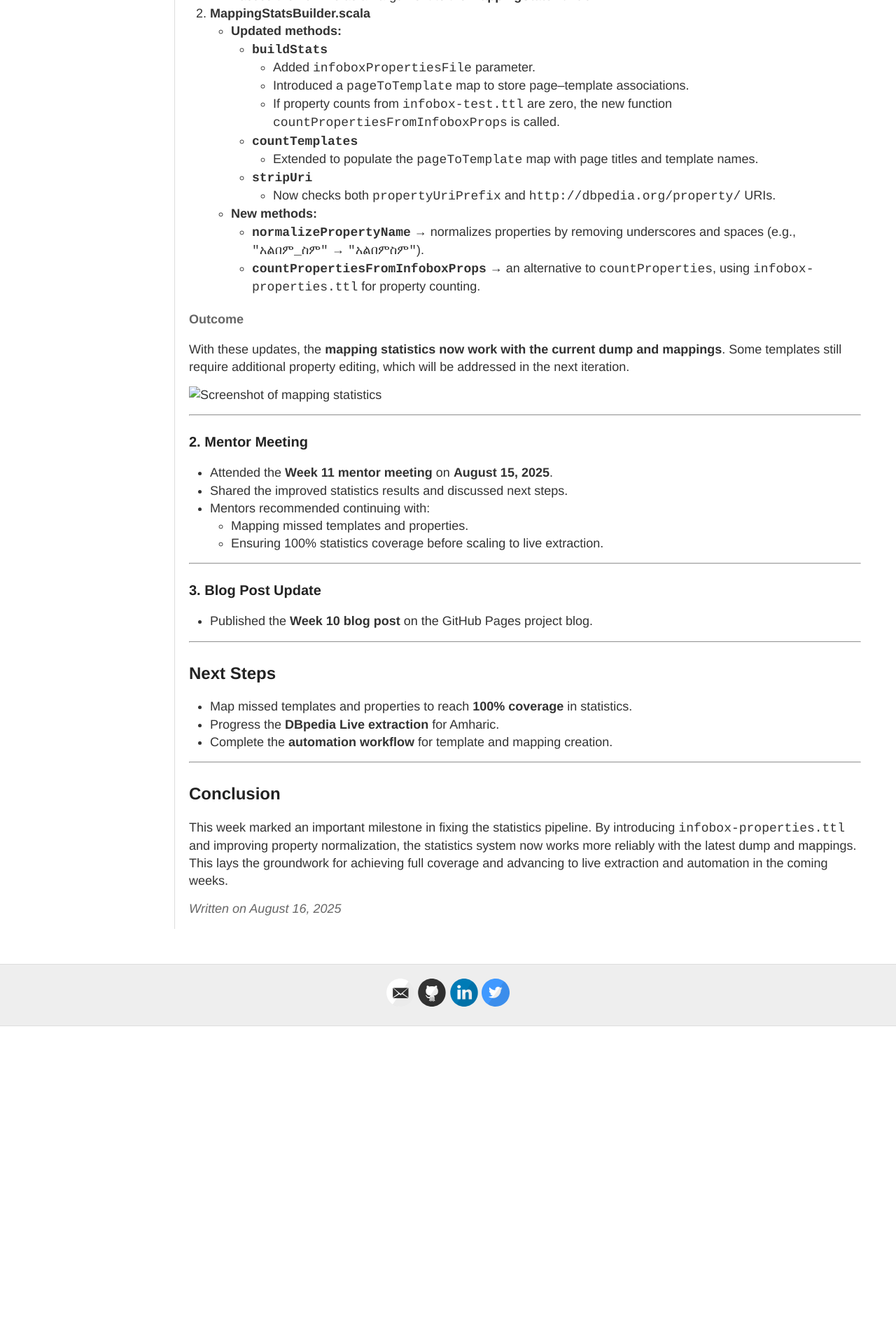
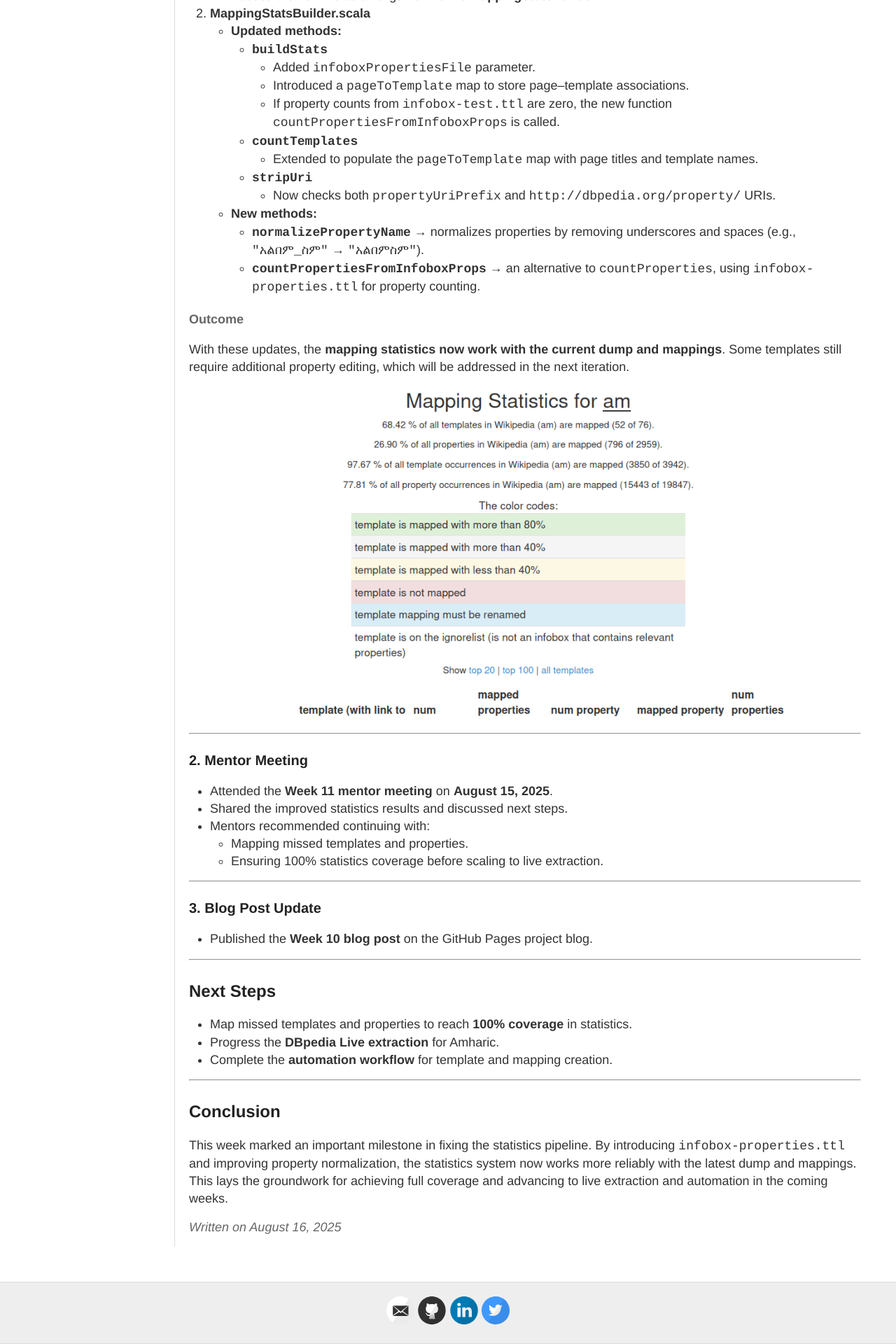
Before and after one commit to contact-andy/gsoc-2025-dbpedia, a Jekyll site: the page built from _posts/2025-08-16-week-11-improved-mapping-statistics-with-infobox-properties.md, in a window 1280 px wide. Shown: the part 720-2640 px from the top of the page at 70% size. Built offline with Jekyll 4.4.1, drawn with Linux system fonts in a browser that asks for light colours; before the commit the page ends 2186 px from its top, so only the background shows below that.

Commit message:
Update 2025-08-16-week-11-improved-mapping-statistics-with-infobox-properties.md

```diff
--- a/_posts/2025-08-16-week-11-improved-mapping-statistics-with-infobox-properties.md
+++ b/_posts/2025-08-16-week-11-improved-mapping-statistics-with-infobox-properties.md
@@ -38,7 +38,7 @@ Previously, the statistics pipeline failed to properly count properties because
 #### Outcome
 With these updates, the **mapping statistics now work with the current dump and mappings**. Some templates still require additional property editing, which will be addressed in the next iteration.
 
-![Screenshot of mapping statistics](images/statistics-screenshot.png)
+![Screenshot of mapping statistics](https://github.com/contact-andy/gsoc-2025-dbpedia/blob/main/images/statistics-screenshot.png)
 
 ---
 
```
